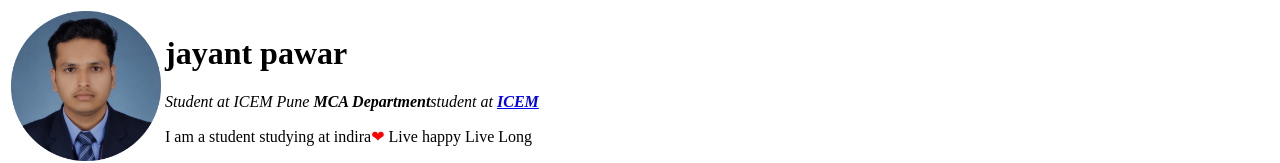
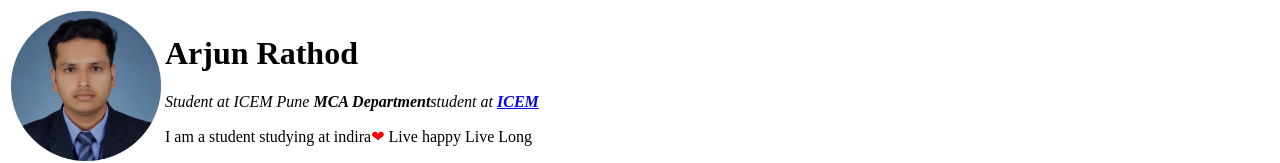
Before and after one commit to arathod47300/cv, a plain HTML site: page index.html in a window 1280 px wide. Shown: the top 163 px of the page. Drawn offline with Linux system fonts and the light colour scheme.

Commit message:
Update index.html

```diff
--- a/index.html
+++ b/index.html
@@ -2,17 +2,17 @@
 <html lang="en">
     <head>
         <meta charset="UTF-8">
-        <title>jayant pawar's Personal Site
+        <title>Arjun Rathod's Personal Site
 
         </title>
     </head>
     <body>
         <table>
-            <tr> <td> <img src="images/photo.png" alt="jayant pawar's Profile Photo"
+            <tr> <td> <img src="images/photo.png" alt="Arjun Rathod's Profile Photo"
                         width="150"
                         height="150"></td>
                 <td>
-                    <h1>jayant pawar</h1>
+                    <h1>Arjun Rathod</h1>
 
                     <p><em>Student at ICEM Pune <strong><a
                                     href="https://indiraicem.ac.in/"></a> MCA
```
